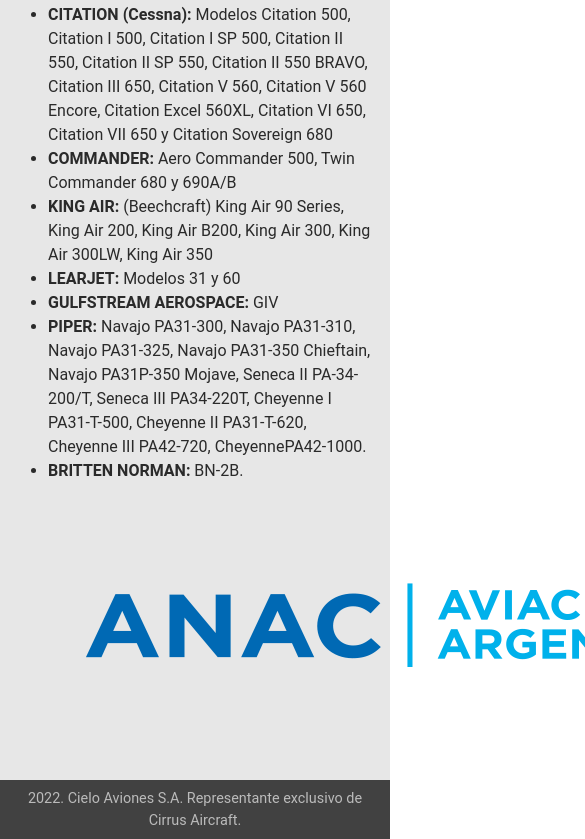
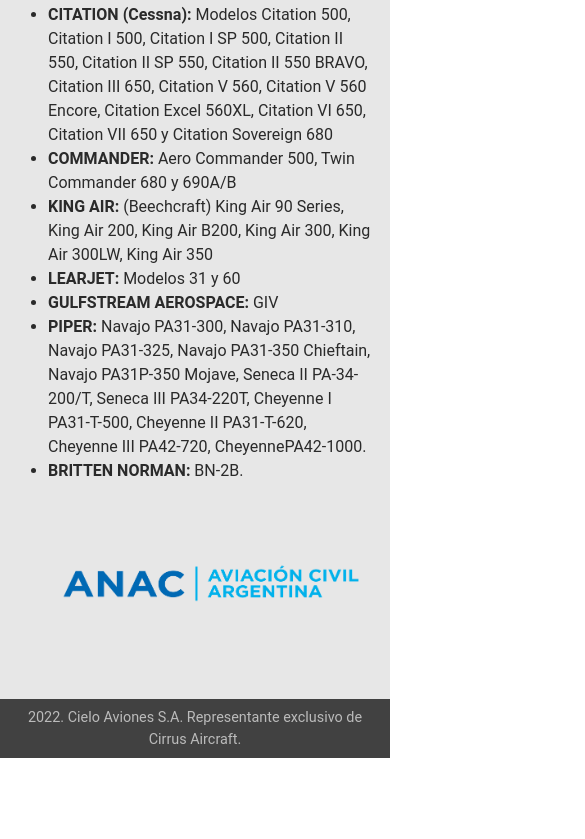
Before and after one commit to lapersona/reactJSCH, a React (Create React App) app: page /mantyhabilit in a window 390 px wide. Shown: the part 1247-2086 px from the top of the page, 585 px wide, since content can reach past the window. After the commit the page ends 2005 px from the top, so only its background shows below. Built offline with nearby package versions, Linux system fonts and the light colour scheme.

Commit message:
cambio responsive img anac

```diff
--- a/src/components/ManteHabilit.jsx
+++ b/src/components/ManteHabilit.jsx
@@ -34,7 +34,7 @@
                         <li><strong>PIPER:</strong> Navajo PA31-300, Navajo PA31-310, Navajo PA31-325, Navajo PA31-350 Chieftain, Navajo PA31P-350 Mojave, Seneca II PA-34-200/T, Seneca III PA34-220T, Cheyenne I PA31-T-500, Cheyenne II PA31-T-620, Cheyenne III PA42-720, CheyennePA42-1000.</li>
                         <li><strong>BRITTEN NORMAN:</strong> BN-2B.</li><br/><br/><br/>
                         <div className='d-flex justify-content-evenly'>
-                            <a href='https://www.anac.gov.ar/anac/web/'><img src={Anac} alt='ANAC Logo'></img></a>
+                            <a href='https://www.anac.gov.ar/anac/web/'><img className='img img-fluid' src={Anac} alt='ANAC Logo'></img></a>
                         </div>
                     </ul>
                 </div>
```
